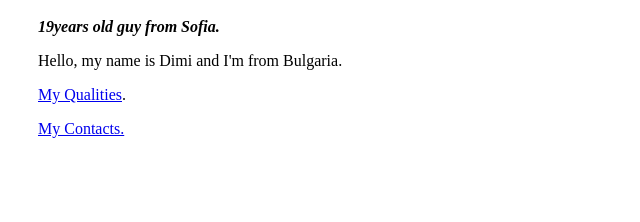
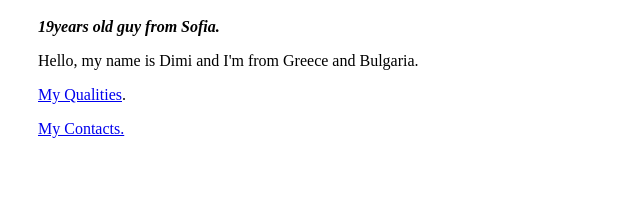
Before and after one commit to TheHero9/CVDimi, a plain HTML site: page index.html in a window 1280 px wide. Shown: the part 189-411 px from the top of the page, 405-1045 px from the left. Drawn offline with Linux system fonts and the light colour scheme.

Commit message:
Update index.html

```diff
--- a/index.html
+++ b/index.html
@@ -13,7 +13,7 @@
       <td>
         <h1>Demetrios Vlassis</h1>
         <p><em><strong>19years old guy from Sofia.</strong></em></p>
-        <p>Hello, my name is Dimi and I'm from Bulgaria.
+        <p>Hello, my name is Dimi and I'm from Greece and Bulgaria.
         <p>
 
         </p><a href="qualities.html">My Qualities</a>.
```
